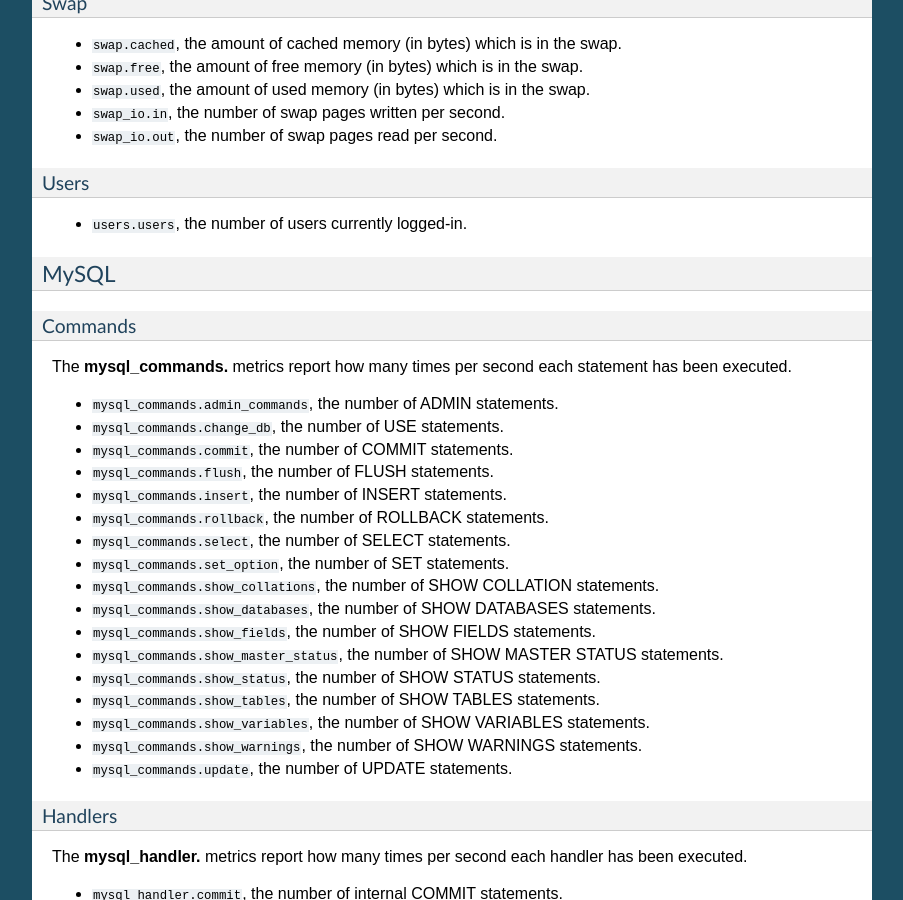
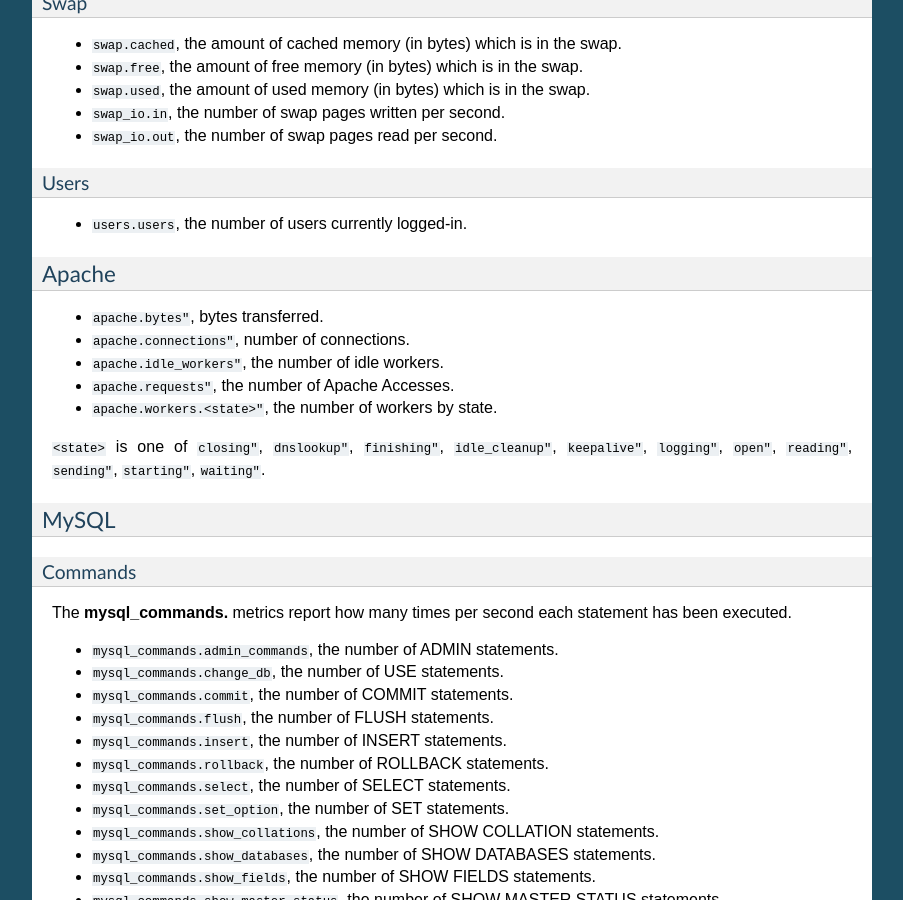
Before and after one commit to openstack-archive/fuel-plugin-lma-collector, a Sphinx documentation site: the page built from doc/source/metrics.rst, in a window 1280 px wide and 900 px high, scrolled down 2627 px. Shown: the whole window, without its empty margins (198-1101 px from the left). Built offline with Sphinx 7.4.7, drawn with Linux system fonts in a browser that asks for light colours.

Commit message:
Collect apache metrics.
- Enable apache module status
- Install collectd apache plugin

Change-Id: I92a8e1f0790b7473c224e7a7e17f6425902ea54d

```diff
--- a/doc/source/conf.py
+++ b/doc/source/conf.py
@@ -68,6 +68,7 @@
 # List of patterns, relative to source directory, that match files and
 # directories to ignore when looking for source files.
 exclude_patterns = [
+    'metrics/apache.rst',
     'metrics/mysql.rst',
     'metrics/openstack.rst',
     'metrics/rabbitmq.rst',
--- a/doc/source/metrics.rst
+++ b/doc/source/metrics.rst
@@ -74,6 +74,11 @@
 
 .. include:: metrics/system.rst
 
+Apache
+------
+
+.. include:: metrics/apache.rst
+
 MySQL
 -----
 
--- /dev/null
+++ b/doc/source/metrics/apache.rst
@@ -0,0 +1,9 @@
+.. _Apache_metrics:
+
+* ``apache.bytes"``, bytes transferred.
+* ``apache.connections"``, number of connections.
+* ``apache.idle_workers"``, the number of idle workers.
+* ``apache.requests"``, the number of Apache Accesses.
+* ``apache.workers.<state>"``, the number of workers by state.
+
+``<state>`` is one of ``closing"``, ``dnslookup"``, ``finishing"``, ``idle_cleanup"``, ``keepalive"``, ``logging"``, ``open"``, ``reading"``, ``sending"``, ``starting"``, ``waiting"``.
```
Also changed, not shown: deployment_scripts/puppet/modules/lma_collector/files/apache/status.conf (added, +8 -0 lines), 5 other files.
